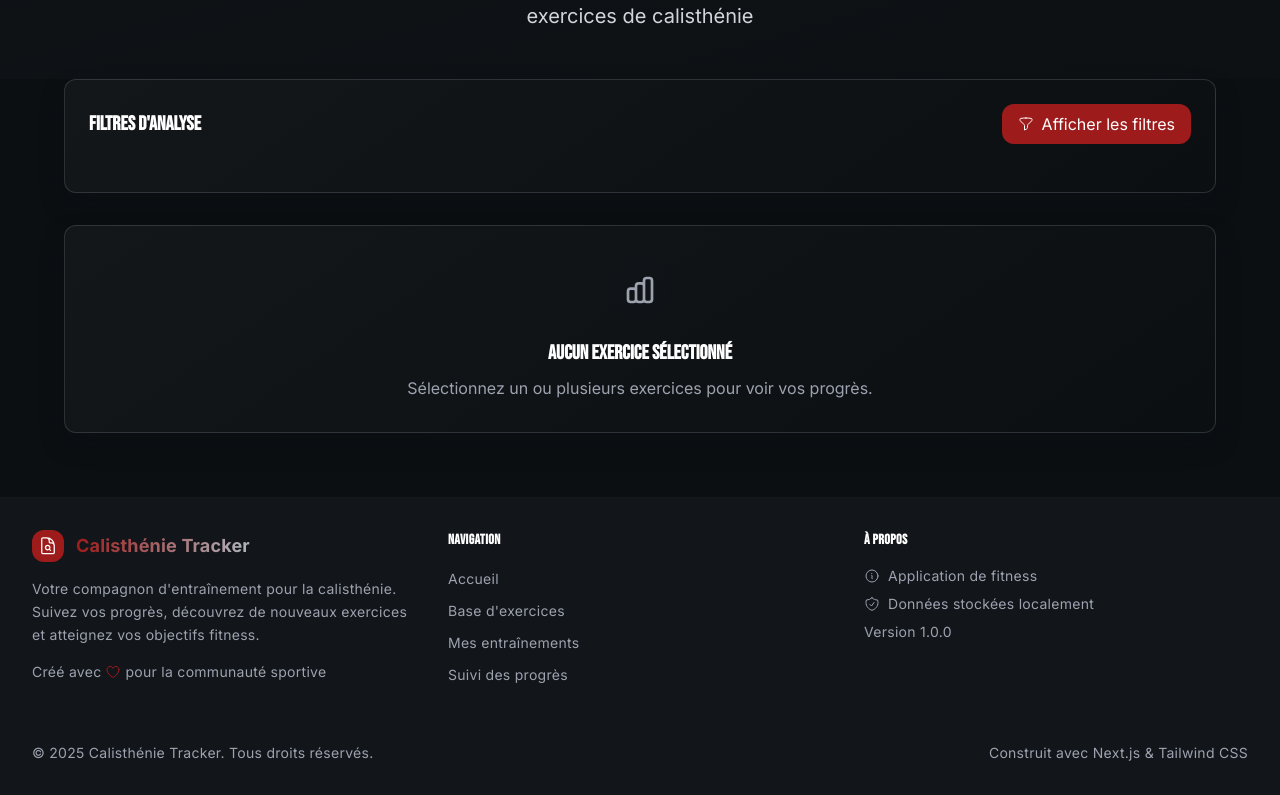
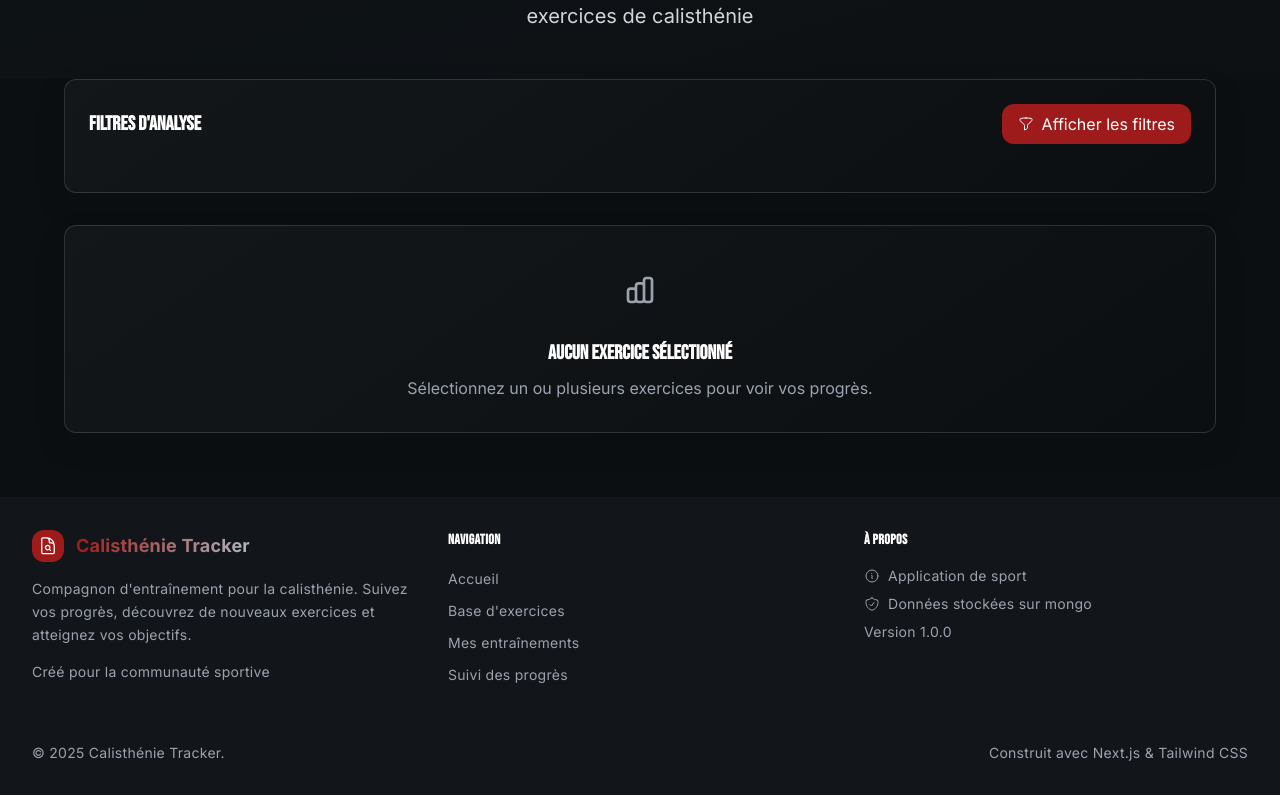
Before and after one commit to SHU445/Calisthenie-app_Track, a Next.js app: page /progres in a window 1280 px wide. Shown: the part 342-1137 px from the top of the page. Built offline with nearby package versions, Linux system fonts and the light colour scheme.

Commit message:
last commit before migration on prisma database

```diff
--- a/next-sitemap.config.js
+++ b/next-sitemap.config.js
@@ -1,4 +1,4 @@
 module.exports = {
-  siteUrl: "https://calisthenie-app.vercel.app",
+  siteUrl: "https://calisthenie-track.vercel.app",
   generateRobotsTxt: true,
 };
--- a/package.json
+++ b/package.json
@@ -25,6 +25,8 @@
   "license": "MIT",
   "dependencies": {
     "@heroicons/react": "^2.2.0",
+    "@prisma/client": "^6.16.3",
+    "@prisma/extension-accelerate": "^2.0.2",
     "@types/node": "^24.0.3",
     "@types/react": "^19.1.8",
     "@types/react-dom": "^19.1.6",
@@ -43,6 +45,7 @@
     "next-sitemap": "^4.2.3",
     "nodemailer": "^7.0.5",
     "postcss": "^8.5.6",
+    "prisma": "^6.16.3",
     "react": "^19.1.0",
     "react-chartjs-2": "^5.3.0",
     "react-dom": "^19.1.0",
--- a/src/app/exercices/page.tsx
+++ b/src/app/exercices/page.tsx
@@ -181,7 +181,7 @@ function ExercicesContent() {
               </h1>
 
               <p className="text-xl text-gray-300 max-w-2xl mx-auto">
-                Découvrez notre collection complète d'exercices de calisthénie pour tous les rangs
+                Une collection complète d'exercices de calisthénie pour tous les rangs
               </p>
 
               {/* Link to ranks documentation */}
--- a/src/app/page.tsx
+++ b/src/app/page.tsx
@@ -66,7 +66,7 @@ export default function Home() {
     'Progression adaptée à votre niveau',
     'Suivi détaillé de vos performances',
     'Interface moderne et intuitive',
-    'Données stockées localement',
+    'Données stockées sur mongo',
     'Accès gratuit à toutes les fonctionnalités'
   ];
 
@@ -85,7 +85,7 @@ export default function Home() {
                 <span className="text-white">Tracker</span>
               </h1>
               <p className="text-xl md:text-2xl text-gray-300 mb-8 leading-relaxed animate-fade-in-up">
-                Votre compagnon d'entraînement pour la calisthénie.
+                Le compagnon d'entraînement pour la calisthénie.
                 <br />
                 Suivez vos progrès, dépassez vos limites.
               </p>
@@ -155,7 +155,7 @@ export default function Home() {
           <div className="sport-container">
             <div className="text-center mb-16">
               <h2 className="text-3xl md:text-4xl font-bold text-white mb-4">
-                Tout ce dont vous avez besoin
+                Ce dont vous avez besoin :
               </h2>
               <p className="text-xl text-gray-300 max-w-2xl mx-auto">
                 Une suite complète d'outils pour optimiser vos entraînements de calisthénie
@@ -196,7 +196,7 @@ export default function Home() {
                   Pourquoi choisir la calisthénie ?
                 </h2>
                 <p className="text-gray-300 text-lg mb-8 leading-relaxed">
-                  La calisthénie est l'art de s'entraîner avec son propre poids corporel.
+                  La calisthénie est l'art de s'entraîner avec son propre poids.
                   C'est accessible, efficace et permet de développer une force fonctionnelle
                   exceptionnelle.
                 </p>
--- a/src/app/rangs/page.tsx
+++ b/src/app/rangs/page.tsx
@@ -30,7 +30,7 @@ export default function RangsPage() {
                 Système de Rangs
               </h1>
               <p className="text-xl text-gray-300 max-w-3xl mx-auto">
-                Comprenez notre système de classification des exercices de calisthénie par rang de difficulté
+                Comprenez le système de classification des exercices de calisthénie par rang de difficulté
               </p>
             </div>
 
@@ -55,7 +55,7 @@ export default function RangsPage() {
                 À propos du système de rangs
               </h2>
               <p className="text-gray-300 mb-4">
-                Notre système de rangs classe les exercices de calisthénie selon leur difficulté et le temps
+                Le système de rangs classe les exercices de calisthénie selon leur difficulté et le temps
                 nécessaire pour les maîtriser. Chaque rang représente une étape dans votre progression,
                 du niveau de base (F) jusqu'au niveau élite (SS).
               </p>
@@ -148,7 +148,7 @@ export default function RangsPage() {
                     📈 Progression graduelle
                   </h3>
                   <p className="text-gray-300">
-                    Maîtrisez complètement un rang avant de passer au suivant.
+                    Maîtrisez complètement un rang sur la progression d'un mouvement avant de passer au suivant.
                     La précipitation peut conduire à des blessures.
                   </p>
                 </div>
--- a/src/components/Footer.tsx
+++ b/src/components/Footer.tsx
@@ -27,14 +27,12 @@ const Footer = () => {
               </span>
             </div>
             <p className="text-gray-400 text-sm leading-relaxed">
-              Votre compagnon d'entraînement pour la calisthénie.
+              Compagnon d'entraînement pour la calisthénie.
               Suivez vos progrès, découvrez de nouveaux exercices et
-              atteignez vos objectifs fitness.
+              atteignez vos objectifs.
             </p>
             <div className="flex items-center space-x-1 text-sm text-gray-400">
-              <span>Créé avec</span>
-              <HeartIcon className="h-4 w-4 text-sport-accent" />
-              <span>pour la communauté sportive</span>
+              <span>Créé pour la communauté sportive</span>
             </div>
           </div>
 
@@ -87,11 +85,11 @@ const Footer = () => {
             <ul className="space-y-2">
               <li className="flex items-center space-x-2 text-gray-400 text-sm">
                 <InformationCircleIcon className="h-4 w-4" />
-                <span>Application de fitness</span>
+                <span>Application de sport</span>
               </li>
               <li className="flex items-center space-x-2 text-gray-400 text-sm">
                 <ShieldCheckIcon className="h-4 w-4" />
-                <span>Données stockées localement</span>
+                <span>Données stockées sur mongo</span>
               </li>
               <li className="text-gray-400 text-sm">
                 Version 1.0.0
@@ -104,7 +102,7 @@ const Footer = () => {
         <div className="border-t border-sport-gray-light mt-8 pt-6">
           <div className="flex flex-col md:flex-row justify-between items-center space-y-4 md:space-y-0">
             <div className="text-gray-400 text-sm">
-              © {currentYear} Calisthénie Tracker. Tous droits réservés.
+              © {currentYear} Calisthénie Tracker.
             </div>
             <div className="flex items-center space-x-6">
               <span className="text-gray-400 text-sm">
```
Also changed, not shown: public/robots.txt, 1 other file (tests, documents, lock files or other folders).
